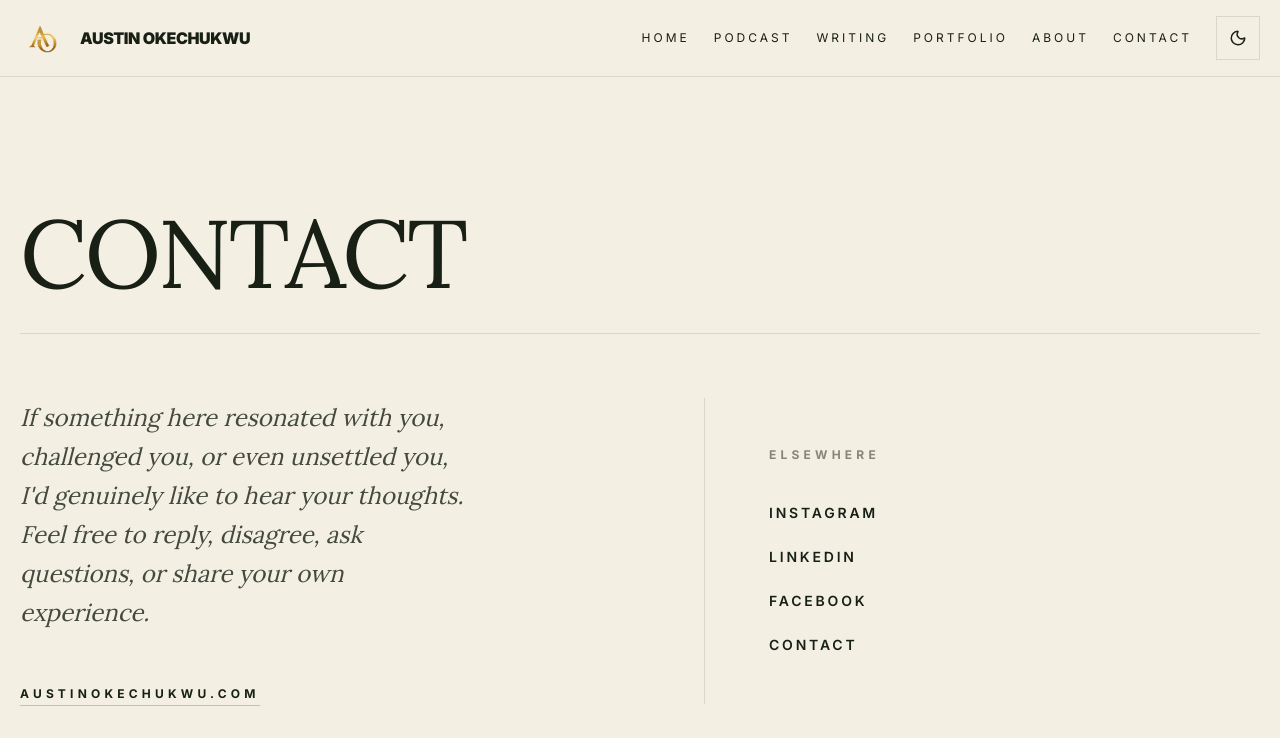
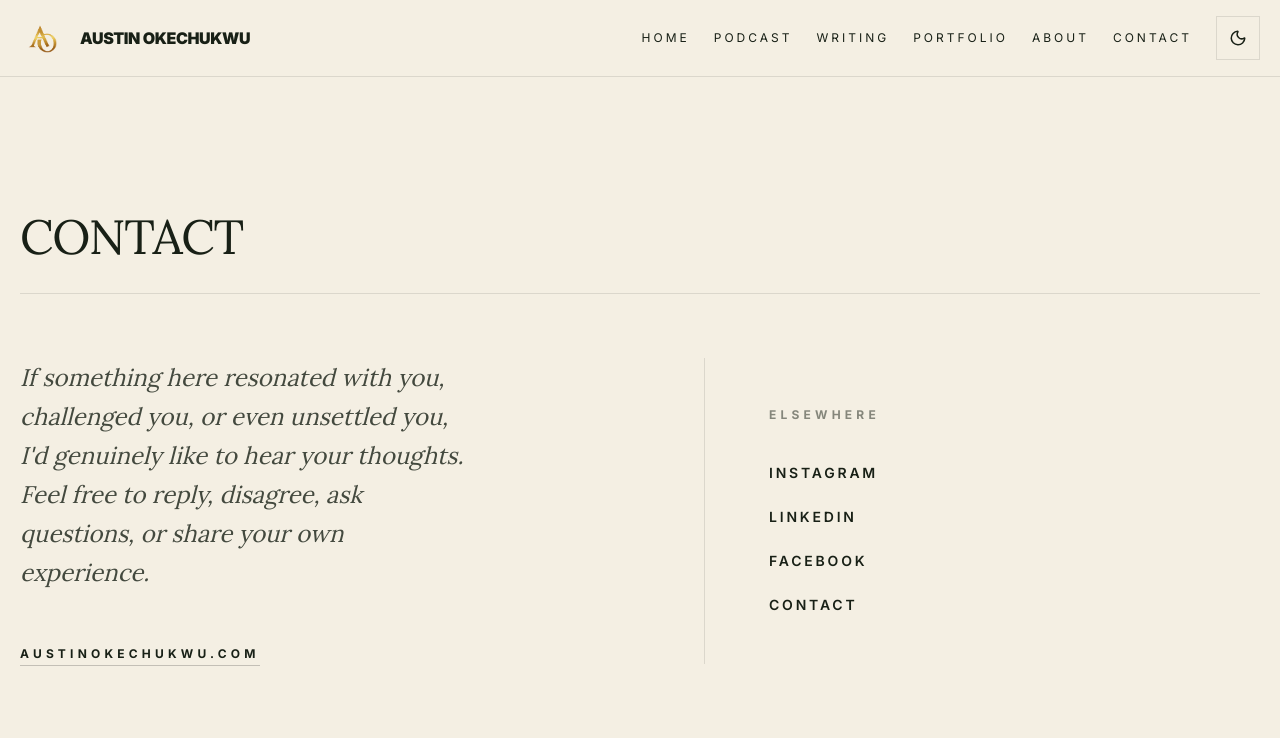
Before and after one commit to conditassociatesltd-gif/purposeful-builder, a Next.js app in the folder purposeful-builder/: page /contact in a window 1280 px wide. Shown: the top 738 px of the page. Built offline with nearby package versions, Linux system fonts and the light colour scheme.

Commit message:
fix: reduce font size of contact heading

```diff
--- a/purposeful-builder/app/contact/page.tsx
+++ b/purposeful-builder/app/contact/page.tsx
@@ -39,7 +39,7 @@ export default function ContactPage() {
 
       {/* MAIN CONTENT */}
       <div className="flex-1 max-w-7xl mx-auto w-full px-5 py-24 md:py-32 flex flex-col justify-center">
-        <h1 className="font-serif text-5xl md:text-7xl lg:text-8xl tracking-tight mb-16 uppercase border-b border-black/10 dark:border-white/10 pb-8">
+        <h1 className="font-serif text-3xl md:text-5xl tracking-tight mb-16 uppercase border-b border-black/10 dark:border-white/10 pb-8">
           Contact
         </h1>
 
```
